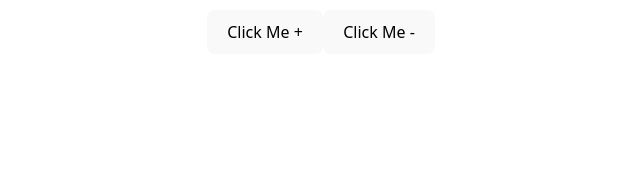
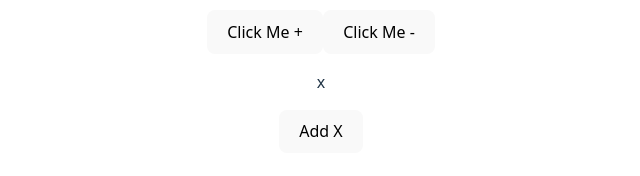
Before and after one commit to Emily-Morton/first_react_app, a React (Vite) app: page / in a window 1280 px wide. Shown: the part 878-1054 px from the top of the page, without its empty margins (319-959 px from the left). Before the commit the page ends 964 px from the top, so only its background shows below. Built offline with nearby package versions, Linux system fonts and the light colour scheme.

Commit message:
added decrement button and x-text button

```diff
--- a/src/App.jsx
+++ b/src/App.jsx
@@ -11,7 +11,7 @@ import ProductSurround from "./ProductSurround.jsx";
 import SubComponent from "./SubComponent.jsx";
 import ListComponent from "./ListComponent.jsx";
 import {OnClickHandler, OnHoverHandler} from "./Handlers.jsx";
-import {CounterComponent} from "./MainComponent.jsx";
+import {CounterComponent, AddX} from "./MainComponent.jsx";
 
 function App() {
 
@@ -36,6 +36,7 @@ function App() {
     <OnHoverHandler></OnHoverHandler>
 
     <CounterComponent></CounterComponent>
+    <AddX></AddX>
   </>
   );
 }
--- a/src/MainComponent.jsx
+++ b/src/MainComponent.jsx
@@ -1,7 +1,8 @@
 import {useState} from "react"
 
 export {
-  CounterComponent
+  CounterComponent,
+  AddX
 }
 
 function CounterComponent() {
@@ -17,3 +18,12 @@ function CounterComponent() {
     </>
   );
 }
+
+function AddX(){
+  let [text, setText] = useState("x")
+
+  return (<>
+  <p>{text}</p>
+  <button onClick={() => setText(text + "x")}>Add X</button>
+  </>)
+}
```
